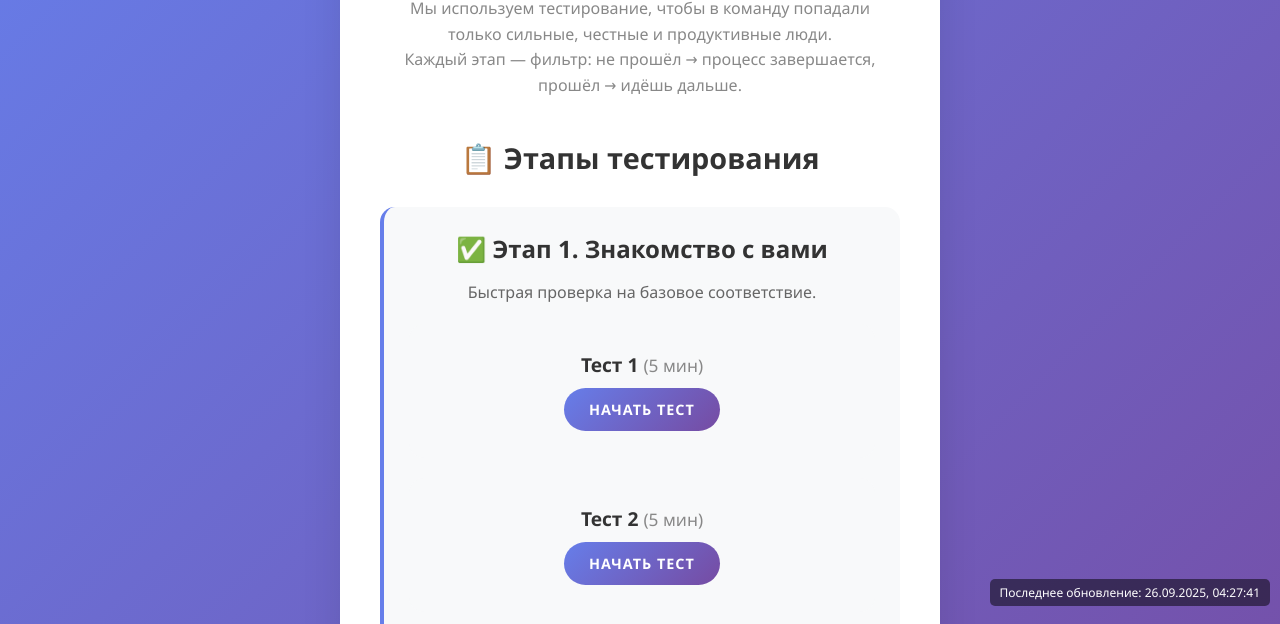
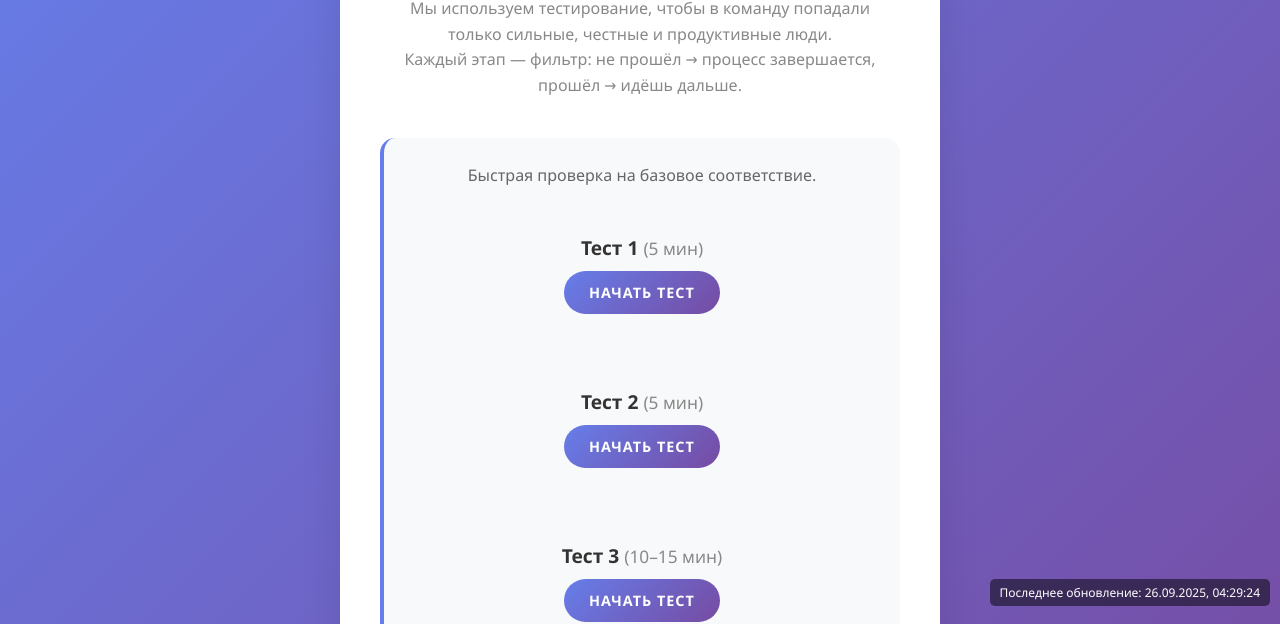
Before and after one commit to Tumanov77/disc-broker-tests, a website: page public/entry.html in a window 1280 px wide. Shown: the part 184-808 px from the top of the page. Drawn offline with Linux system fonts and the light colour scheme.

Commit message:
УБРАНЫ ЗАГОЛОВКИ: удалены 'Этапы тестирования' и 'Этап 1. Знакомство с вами' - 04:30:00

```diff
--- a/public/entry.html
+++ b/public/entry.html
@@ -433,11 +433,11 @@
         </div>
 
         <div class="tests-section">
-            <h2>📋 Этапы тестирования</h2>
+
 
             <!-- Этап 1: Первичный вход -->
             <div class="step-section">
-                <h3 class="step-title">✅ Этап 1. Знакомство с вами</h3>
+
                 <div class="step-description">
                     Быстрая проверка на базовое соответствие.
                 </div>
@@ -1062,7 +1062,7 @@
             const timestampElement = document.getElementById('update-timestamp');
             if (timestampElement) {
                 // Статичная дата последнего обновления на сервере
-                timestampElement.textContent = `Последнее обновление: 26.09.2025, 04:27:41`;
+                timestampElement.textContent = `Последнее обновление: 26.09.2025, 04:29:24`;
             }
         });
     </script>
```
Also changed, not shown: public/index.html (+2 -2 lines).
